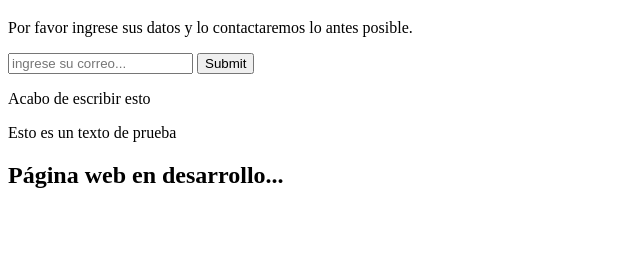
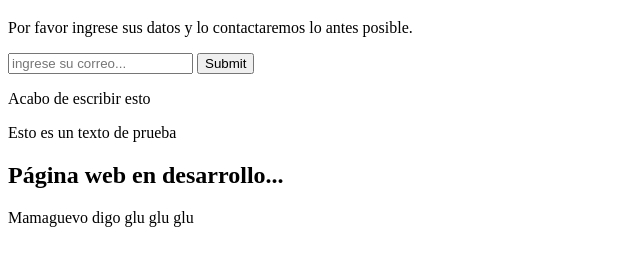
Before and after one commit to TheSeba2S/first-repos, a plain HTML site: page contacto.html in a window 1280 px wide. Shown: the part 61-326 px from the top of the page, without its empty margins (0-640 px from the left). Drawn offline with Linux system fonts and the light colour scheme.

Commit message:
agregando txt random

```diff
--- a/contacto.html
+++ b/contacto.html
@@ -18,6 +18,7 @@
     <p>Acabo de escribir esto</p>
     <p>Esto es un texto de prueba</p>
     <h2>Página web en desarrollo...</h2>
+    <p>Mamaguevo digo glu glu glu</p>
 
 </body>
 </html>
```
